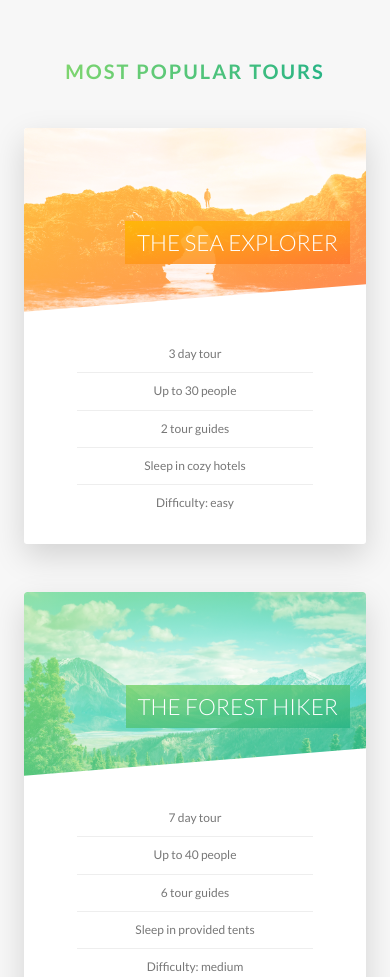
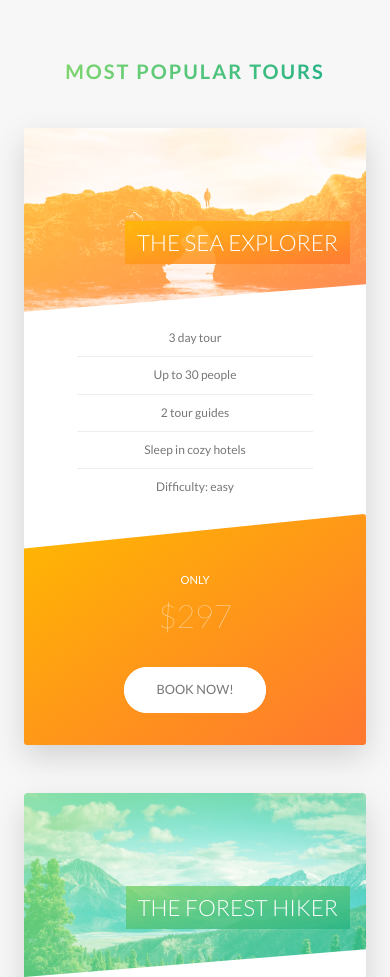
Before and after one commit to Osong-Michael/Nature-Tours, a website: page index.html in a window 390 px wide. Shown: the part 2544-3521 px from the top of the page. Drawn offline with Linux system fonts and the light colour scheme.

Commit message:
Made rest of layout responsive

```diff
--- a/sass/components/_card.scss
+++ b/sass/components/_card.scss
@@ -154,4 +154,53 @@
     font-size: 6rem;
     font-weight: 100;
   }
+
+
+
+  @include respond(tab-port) {
+    height: auto;
+    border-radius: 3px;
+    background-color: $color-white;
+    box-shadow: 0 1.5rem 4rem rgba($color-black, .15);
+
+    &__side {
+      height: auto;
+      position: relative;
+      box-shadow: none;
+
+
+      &--back {
+        transform: rotateY(0);
+        -webkit-clip-path: polygon(0 15%, 100% 0, 100% 100%, 0 100%);
+        clip-path: polygon(0 15%, 100% 0, 100% 100%, 0 100%);
+      }
+    }
+
+    &:hover &__side--front {
+      transform: rotateY(0);
+    }
+
+    &__details {
+      padding: 1rem 3rem;
+    }
+
+    //Back side styling
+    &__cta {
+      position: relative;
+      top: 0;
+      left: 0;
+      transform: translate(0);
+      width: 100%;
+      padding: 7rem 4rem 4rem 4rem;
+    }
+
+    &__price-box {
+      margin-bottom: 3rem;
+    }
+
+    &__price-value {
+      font-size: 4rem;
+    }
+
+  }
 }
--- a/sass/components/_form.scss
+++ b/sass/components/_form.scss
@@ -11,6 +11,10 @@
     width: 90%;
     display: block;
     transition: all .3s;
+
+    @include respond(tab-port) {
+      width: 100%;
+    }
 
     &:focus {
       outline: none;
@@ -49,6 +53,11 @@
   &__radio-group {
     width: 49%;
     display: inline-block;
+
+    @include respond(tab-port) {
+      width: 100%;
+      margin-bottom: 2rem;
+    }
   }
 
   &__radio-input {
--- a/sass/components/_story.scss
+++ b/sass/components/_story.scss
@@ -7,6 +7,16 @@
   padding-left: 9rem;
   font-size: $default-font-size;
   transform: skewX(-12deg);
+
+  @include respond(tab-port) {
+    width: 100%;
+    padding: 4rem;
+    padding-left: 7rem;
+  }
+
+  @include respond(phone) {
+    transform: skewX(0);
+  }
 
   &__shape {
     width: 15rem;
@@ -18,6 +28,10 @@
     clip-path: circle(50% at 50% 50%);
     transform: translateX(-3rem) skewX(12deg);
     position: relative;
+
+    @include respond(phone) {
+      transform: translateX(-3rem) skewX(0);
+    }
   }
 
   &__image {
@@ -28,6 +42,10 @@
 
   &__text {
     transform: skewX(12deg);
+
+    @include respond(phone) {
+      transform: skewX(0);
+    }
   }
 
   &__caption {
--- a/sass/pages/_home.scss
+++ b/sass/pages/_home.scss
@@ -66,8 +66,31 @@
   border-radius: 3px;
   box-shadow: 0 1.5rem 4rem rgba($color-black, .2);
 
+  @include respond(tab-land) {
+    background-image: linear-gradient(105deg,
+                                    rgba($color-white, .9) 0%,
+                                    rgba($color-white, .9) 65%,
+                                    transparent 65%),
+                    url('../img/nat-10.jpg');
+  }
+
+  @include respond(tab-port) {
+    background-image: linear-gradient(to right,
+                                    rgba($color-white, .9) 0%,
+                                    rgba($color-white, .9) 100%),
+                    url('../img/nat-10.jpg');
+  }
+
   &__form {
     width: 50%;
     padding: 6rem;
+
+    @include respond(tab-land) {
+      width: 65%;
+    }
+
+    @include respond(tab-port) {
+      width: 100%;
+    }
   }
 }
```
Also changed, not shown: css/style.css.
